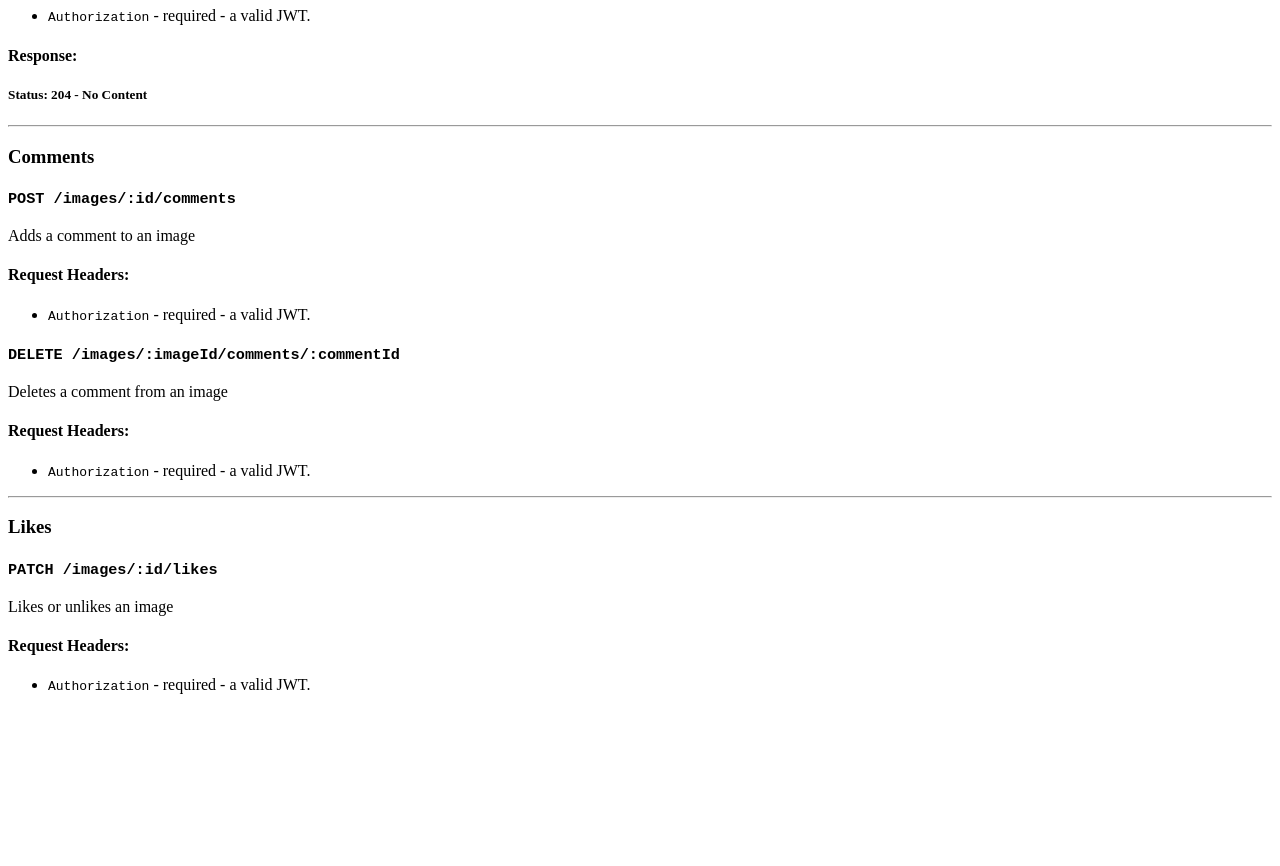
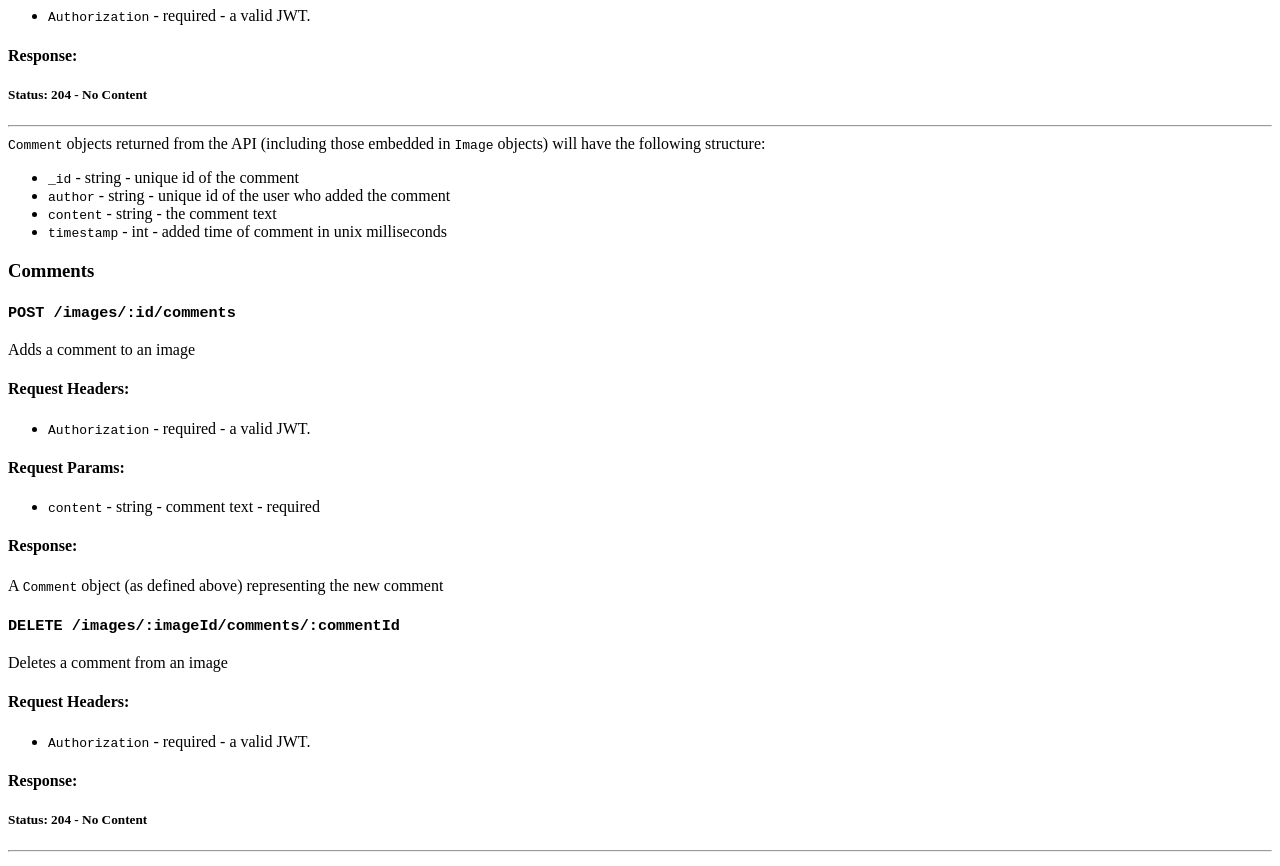
Before and after one commit to CommandShiftHQ/image-api, a website: page src/public/index.html in a window 1280 px wide. Shown: the part 4520-5386 px from the top of the page. Before the commit the page ends 5230 px from the top, so only its background shows below. Drawn offline with Linux system fonts and the light colour scheme.

Commit message:
Complete docs

```diff
--- a/src/public/index.html
+++ b/src/public/index.html
@@ -239,7 +239,7 @@
 
         <section id="images">
           <h3>Images</h3>
-          An image object returned from the API will have the following structure:
+          An <code>Image</code> object returned from the API will have the following structure:
           <ul>
             <li>
               <code>_id</code> - string - unique id of image
@@ -269,7 +269,7 @@
               <code>likes</code> - int - number of times the image has been liked
             </li>
             <li>
-              <code>isLiked</code> - bool - true if the authenticated user has liked the image. False if te user has not liked
+              <code>isLiked</code> - bool - <code>true</code> if the authenticated user has liked the image. <code>false</code> if the user has not liked
               the image, or if there is no authenticated user.
             </li>
           </ul>
@@ -372,6 +372,21 @@
         <hr />
 
         <section id="comments">
+          <code>Comment</code> objects returned from the API (including those embedded in <code>Image</code> objects) will have the following structure:
+          <ul>
+            <li>
+              <code>_id</code> - string - unique id of the comment
+            </li>
+            <li>
+              <code>author</code> - string - unique id of the user who added the comment
+            </li>
+            <li>
+              <code>content</code> - string - the comment text
+            </li>
+            <li>
+              <code>timestamp</code> - int - added time of comment in unix milliseconds
+            </li>
+          </ul>
           <h3>Comments</h3>
           <section id="post-image-comments">
             <h3><code>POST /images/:id/comments</code></h3>
@@ -382,6 +397,14 @@
                 <code>Authorization</code> - required - a valid JWT.
               </li>
             </ul>
+            <h4>Request Params:</h4>
+            <ul>
+              <li>
+                <code>content</code> - string - comment text - required
+              </li>
+            </ul>
+            <h4>Response:</h4>
+            A <code>Comment</code> object (as defined above) representing the new comment
           </section>
           <section id="delete-image-comment">
             <h3><code>DELETE /images/:imageId/comments/:commentId</code></h3>
@@ -392,6 +415,8 @@
                 <code>Authorization</code> - required - a valid JWT.
               </li>
             </ul>
+            <h4>Response:</h4>
+            <h5>Status: 204 - No Content</h5>
           </section>
         </section>
 
@@ -408,6 +433,9 @@
                 <code>Authorization</code> - required - a valid JWT.
               </li>
             </ul>
+            <h4>Response:</h4>
+            An <code>Image</code> object (as defined above) representing the updated image
+            </section>
           </section>
         </section>
       </section>
```
